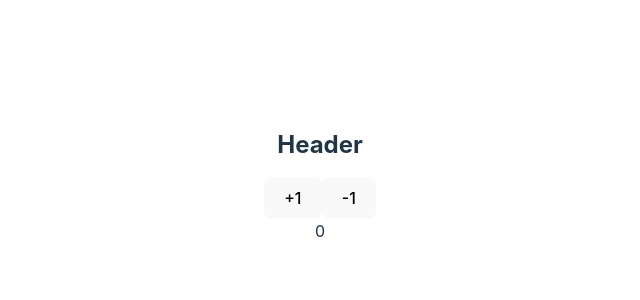
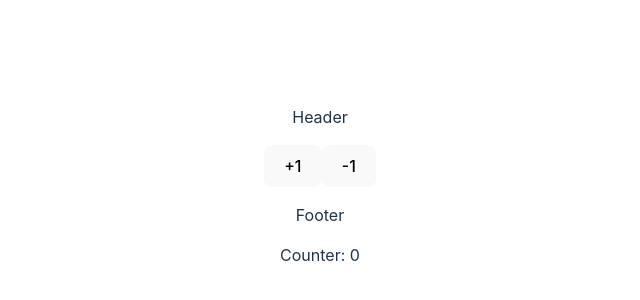
Before and after one commit to assembler-institute/react-live-coding, a React (Vite) app: page / in a window 1280 px wide. Shown: the part 222-522 px from the top of the page, without its empty margins (320-960 px from the left). Built offline with nearby package versions, Linux system fonts and the light colour scheme.

Commit message:
feat(redux oldway): at Header and Footer level pre functional components

```diff
--- a/src/components/Footer.jsx
+++ b/src/components/Footer.jsx
@@ -1,13 +1,20 @@
-import React from "react";
-import { useSelector } from "react-redux";
+import { connect } from "react-redux";
 
-const Footer = () => {
-  const counter = useSelector((state) => state.counter);
+function Footer({ counter }) {
   return (
     <>
-      <footer>{counter}</footer>
+      <p>Footer</p>
+      <div>Counter: {counter}</div>
     </>
   );
+}
+
+const mapStateToProps = (state) => {
+  return {
+    counter: state.counter,
+  };
 };
 
-export default Footer;
+const reduxHOC = connect(mapStateToProps, null);
+
+export default reduxHOC(Footer);
--- a/src/components/Header.jsx
+++ b/src/components/Header.jsx
@@ -1,18 +1,22 @@
-import React from "react";
-import { useDispatch } from "react-redux";
+import { connect } from "react-redux";
 
 import { increaseCounter, decreaseCounter } from "../redux/counter/actions";
 
-const Header = () => {
-  const dispatch = useDispatch();
-
+function Header({ onIncreaseCounter, onDecreaseCounter }) {
   return (
     <>
-      <h2>Header</h2>
-      <button onClick={() => dispatch(increaseCounter())}>+1</button>
-      <button onClick={() => dispatch(decreaseCounter())}>-1</button>
+      <p>Header</p>
+      <button onClick={onIncreaseCounter}>+1</button>
+      <button onClick={onDecreaseCounter}>-1</button>
     </>
   );
-};
+}
 
-export default Header;
+const mapDispatchToProps = (dispatch) => ({
+  onIncreaseCounter: () => dispatch(increaseCounter()),
+  onDecreaseCounter: () => dispatch(decreaseCounter()),
+});
+
+const reduxHOC = connect(null, mapDispatchToProps);
+
+export default reduxHOC(Header);
```
